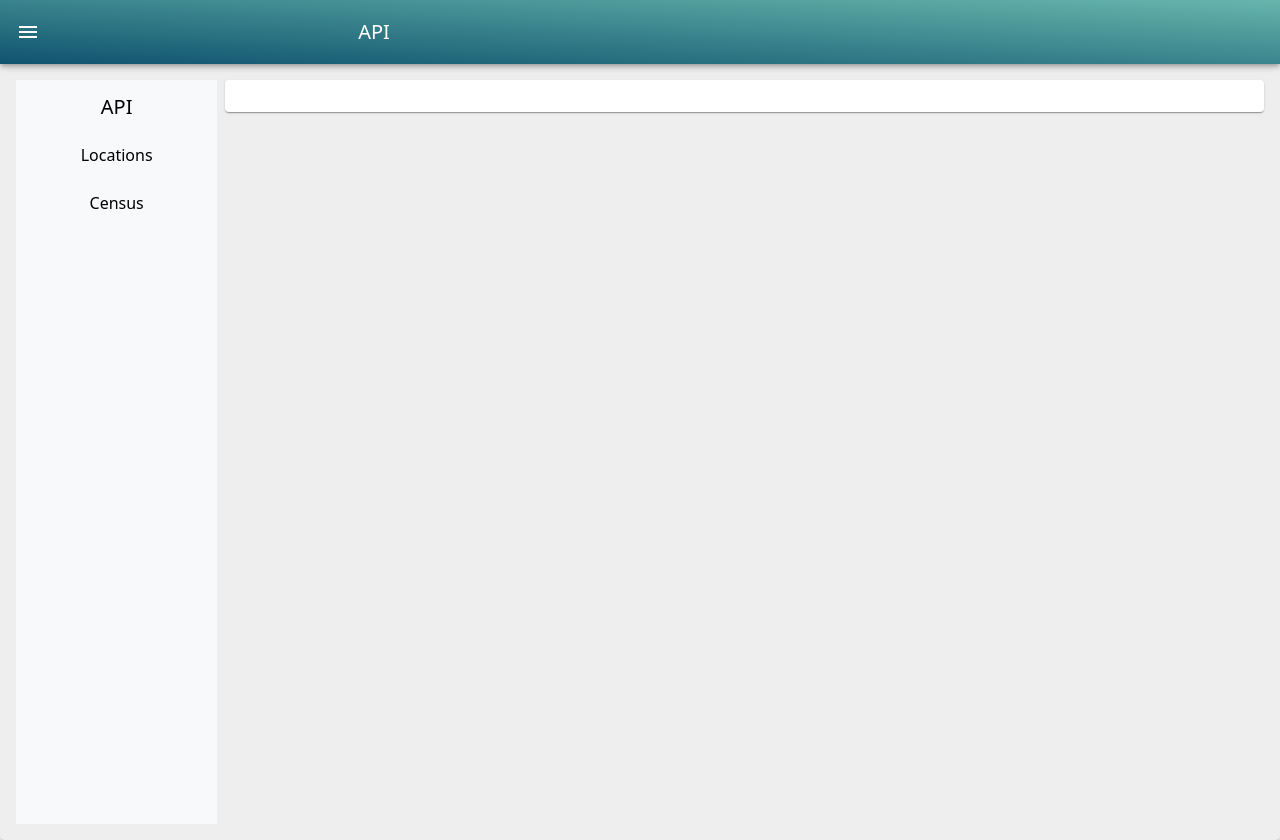
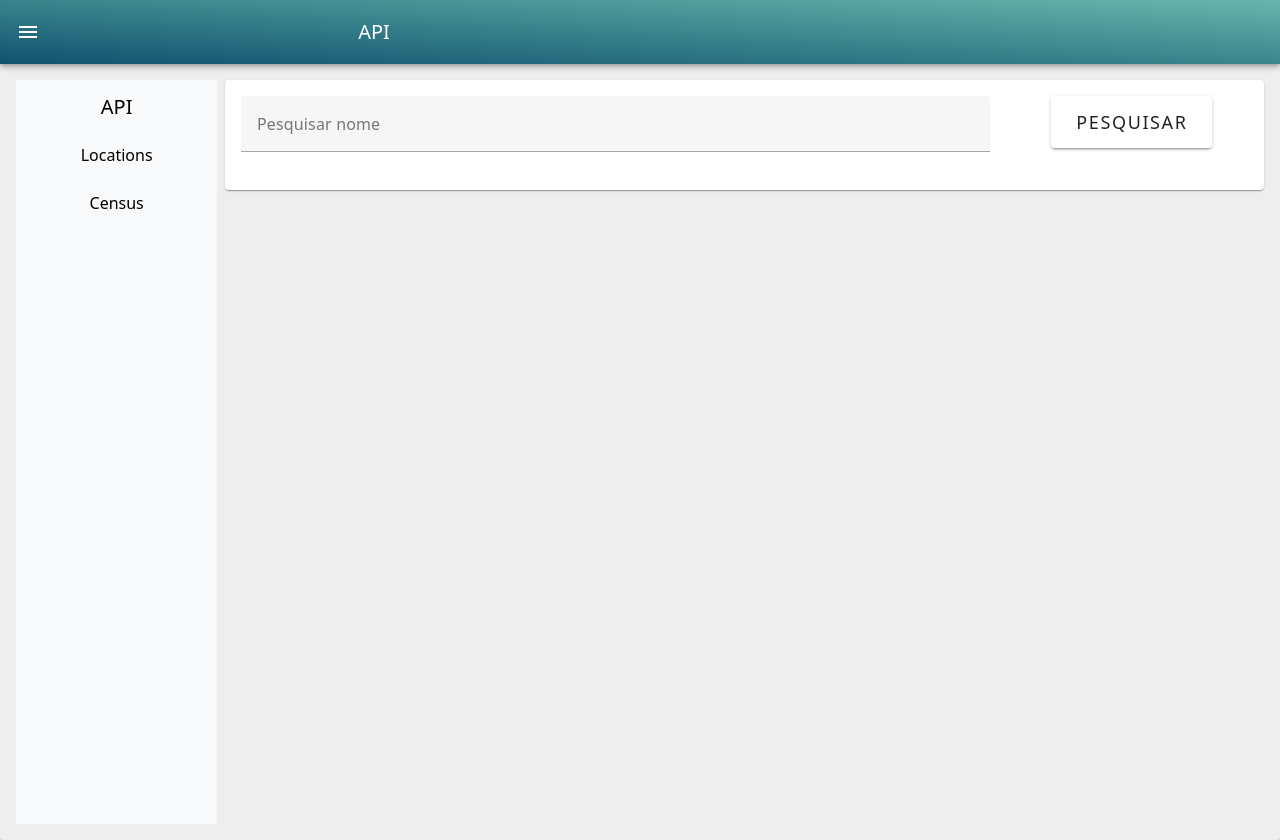
Before and after one commit to DanielHMuniz99/geodata, a Vue app in the folder app/: page /census in a window 1280 px wide. Built offline with nearby package versions, Linux system fonts and the light colour scheme.

Commit message:
census page load chart

```diff
--- a/app/src/components/Census.vue
+++ b/app/src/components/Census.vue
@@ -1,20 +1,49 @@
 <template>
   <v-card>
-  <v-form>
     <v-container>
       <v-row>
-        <v-col
-          cols="12"
-          md="4"
-        >
+        <v-col cols="12" md="9" sm="9">
+          <v-text-field v-model="name" label="Pesquisar nome"></v-text-field>
         </v-col>
-        <v-col
-          cols="12"
-          md="4"
-        >
+        <v-col cols="12" md="3" sm="3">
+          <v-btn size="x-large" @click="searchName()"> Pesquisar </v-btn>
         </v-col>
       </v-row>
     </v-container>
-  </v-form>
-</v-card>
+    <LineChart v-if="chartData" :chartData="chartData" />
+  </v-card>
 </template>
+
+<script setup>
+import { ref, inject } from "vue";
+import axios from "axios";
+import { LineChart } from "vue-chart-3";
+import { Chart, registerables } from "chart.js";
+
+Chart.register(...registerables);
+
+const config = inject("config");
+const name = ref("");
+const chartData = ref(null); // Inicializa como null
+
+const searchName = async () => {
+  try {
+    const response = await axios.get(`${config.apiUrl}/census/names/${name.value}`);
+    const data = response.data[0]?.res || [];
+
+    chartData.value = {
+      labels: data.map((item) => item.periodo.replace(/[\[\]]/g, "").split(",")[0]), // Extrai o ano inicial do período
+      datasets: [
+        {
+          label: name.value,
+          data: data.map((item) => item.frequencia),
+          borderColor: "blue",
+          fill: false,
+        },
+      ],
+    };
+  } catch (error) {
+    console.error("Erro ao buscar nome:", error);
+  }
+};
+</script>
```
